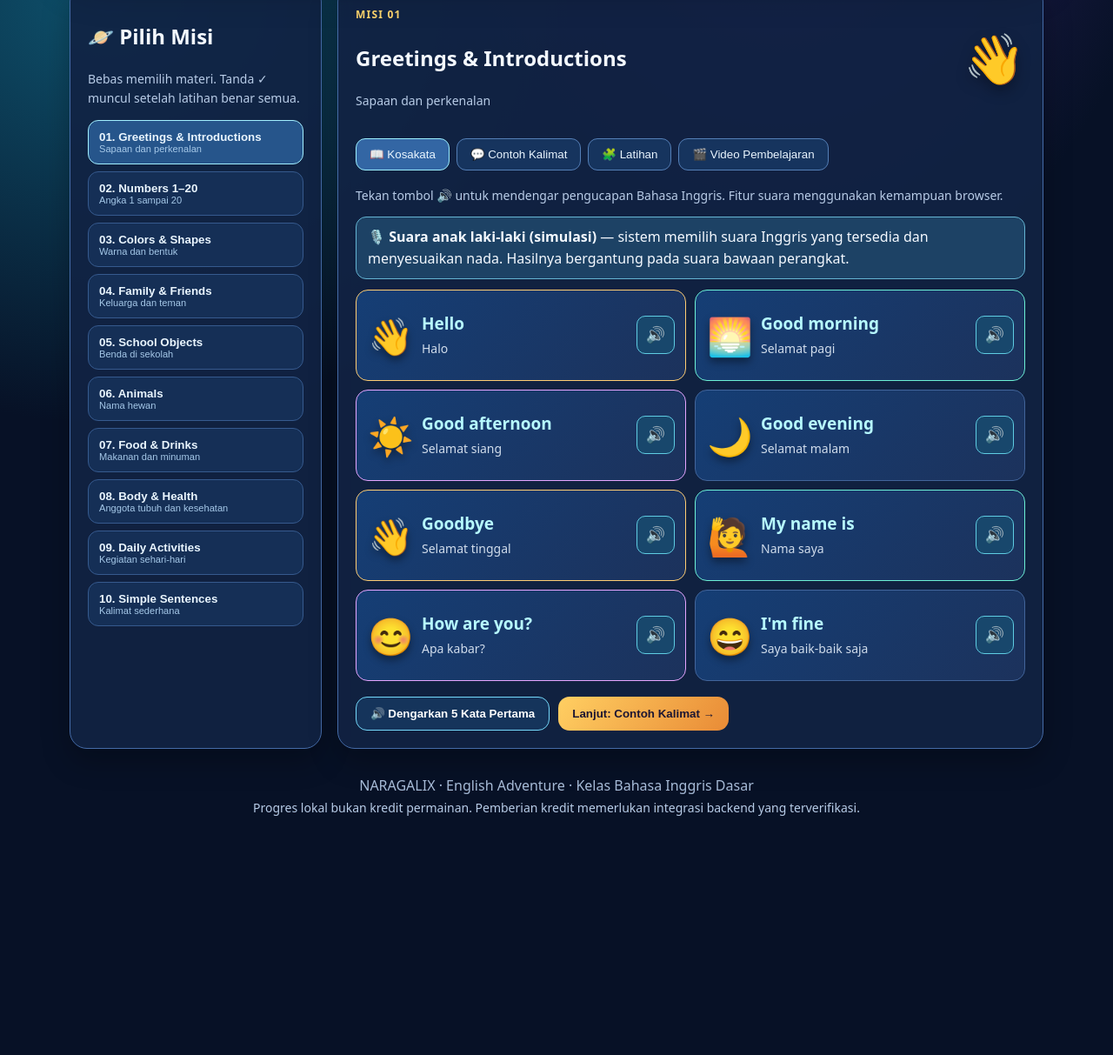
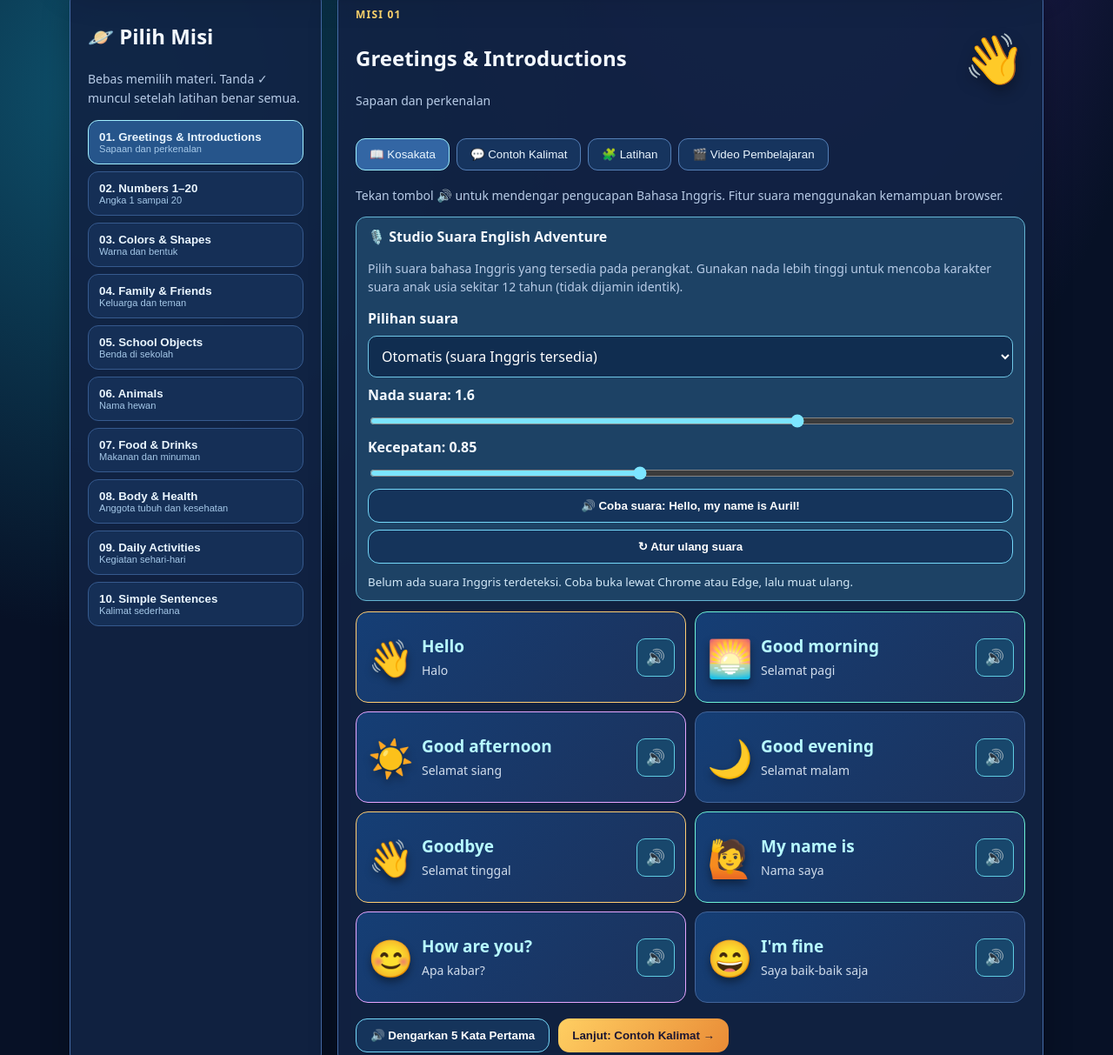
Before and after one commit to Sugeng1104/nagaralix-game, a plain HTML site: page kelas-bahasa-inggris.html in a window 1280 px wide. Shown: the part 435-1648 px from the top of the page at 87% size. Before the commit the page ends 1426 px from the top, so only its background shows below. Drawn offline with Linux system fonts and the light colour scheme.

Commit message:
Add files via upload

```diff
--- a/kelas-bahasa-inggris.html
+++ b/kelas-bahasa-inggris.html
@@ -23,14 +23,23 @@
 .example{font-size:18px;border-left-width:5px}
 .example-visual{font-size:29px;float:right}
 @media(prefers-reduced-motion:reduce){.mission-art{animation:none}.word,.unitbtn{transition:none}}
-</style></head><body><div class="wrap"><header class="top"><a class="back" href="sekolah.html">← Sekolah Galaksi</a><a class="back" href="permainan.html">🚀 Kembali ke Permainan</a></header>
+.voice-settings{line-height:1.5}.voice-controls{display:grid;grid-template-columns:1fr;gap:8px;margin:12px 0}.voice-controls label{font-weight:700}.voice-controls select{width:100%;min-width:0;background:#102d50;color:#fff;border:1px solid #70c7e7;border-radius:10px;padding:11px;font:inherit}.voice-controls input[type=range]{width:100%;accent-color:#7ce5ff}.voice-controls button{width:100%;text-align:center}.voice-settings small{display:block;margin-top:8px;color:#d3e9f8}.coming-soon{text-align:center;padding:36px 22px;background:linear-gradient(135deg,#142d60,#204c72);border:2px dashed #7fdcf3;border-radius:20px}.coming-soon .coming-icon{display:block;font-size:56px;margin-bottom:15px}.coming-soon h3{color:#ffe39b;font-size:25px;margin:8px 0}.coming-soon p{max-width:560px;margin:12px auto;line-height:1.65}</style></head><body><div class="wrap"><header class="top"><a class="back" href="sekolah.html">← Sekolah Galaksi</a><a class="back" href="permainan.html">🚀 Kembali ke Permainan</a></header>
 <section class="hero"><span class="tag">🌌 NARAGALIX · SEKOLAH GALAKSI · LEVEL DASAR</span><h1>🇬🇧 English Adventure</h1><p>Belajar Bahasa Inggris dari nol bersama Auril! Pelajari kosakata, dengarkan pelafalan, baca contoh, lalu selesaikan latihan di setiap misi.</p><div class="stats"><div class="stat">📚 <b>10</b> Misi</div><div class="stat">🗣️ <b>100+</b> Kosakata</div><div class="stat">🧩 <b>30</b> Soal</div><div class="stat">⭐ <b id="completed">0</b>/10 Misi Selesai</div></div><p class="muted" id="progressText">Progres tersimpan di perangkat ini.</p><div class="progress" aria-label="Kemajuan belajar"><div id="progressFill"></div></div></section>
 <div class="layout"><aside class="panel"><h2>🪐 Pilih Misi</h2><p class="muted">Bebas memilih materi. Tanda ✓ muncul setelah latihan benar semua.</p><div id="unitNav" class="unitnav"></div></aside>
 <main class="panel"><div class="lessonhead"><div><span class="tag" id="missionTag">MISI 01</span><h2 id="lessonTitle">Memuat...</h2><p class="muted" id="lessonSubtitle"></p></div><span class="mission-art" id="missionArt" aria-hidden="true">👩‍🚀</span></div>
 <div class="tabs"><button class="tab active" data-tab="words">📖 Kosakata</button><button class="tab" data-tab="examples">💬 Contoh Kalimat</button><button class="tab" data-tab="quiz">🧩 Latihan</button><button class="tab" data-tab="videos">🎬 Video Pembelajaran</button></div>
-<section id="wordsPanel"><p class="muted">Tekan tombol 🔊 untuk mendengar pengucapan Bahasa Inggris. Fitur suara menggunakan kemampuan browser.</p><div class="voice-hint">🎙️ <strong>Suara anak laki-laki (simulasi)</strong> — sistem memilih suara Inggris yang tersedia dan menyesuaikan nada. Hasilnya bergantung pada suara bawaan perangkat.</div><div id="vocab" class="vocab"></div><div class="actions"><button class="btn" id="listenAll">🔊 Dengarkan 5 Kata Pertama</button><button class="btn gold" id="toExamples">Lanjut: Contoh Kalimat →</button></div></section>
+<section id="wordsPanel"><p class="muted">Tekan tombol 🔊 untuk mendengar pengucapan Bahasa Inggris. Fitur suara menggunakan kemampuan browser.</p><div class="voice-hint voice-settings">
+<strong>🎙️ Studio Suara English Adventure</strong>
+<p class="muted">Pilih suara bahasa Inggris yang tersedia pada perangkat. Gunakan nada lebih tinggi untuk mencoba karakter suara anak usia sekitar 12 tahun (tidak dijamin identik).</p>
+<div class="voice-controls"><label for="voiceChoice">Pilihan suara</label><select id="voiceChoice" aria-label="Pilih suara bahasa Inggris"><option value="">Suara otomatis</option></select>
+<label for="voicePitch">Nada suara: <output id="voicePitchValue">1.6</output></label><input id="voicePitch" type="range" min="0.8" max="2" step="0.1" value="1.6">
+<label for="voiceRate">Kecepatan: <output id="voiceRateValue">0.85</output></label><input id="voiceRate" type="range" min="0.6" max="1.2" step="0.05" value="0.85">
+<button class="btn" type="button" id="voicePreview">🔊 Coba suara: Hello, my name is Auril!</button>
+<button class="btn" type="button" id="voiceReset">↻ Atur ulang suara</button></div>
+<small id="voiceStatus" role="status" aria-live="polite">Memuat daftar suara browser…</small>
+</div><div id="vocab" class="vocab"></div><div class="actions"><button class="btn" id="listenAll">🔊 Dengarkan 5 Kata Pertama</button><button class="btn gold" id="toExamples">Lanjut: Contoh Kalimat →</button></div></section>
 <section id="examplesPanel" class="hidden"><p>Perhatikan kalimat dan artinya. Tekan 🔊 untuk berlatih mendengarkan.</p><div id="examples"></div><div class="notice">💡 <strong>Tips Auril:</strong> Ucapkan kalimat perlahan, kemudian ulangi tanpa melihat teks.</div><button class="btn gold" id="toQuiz">Lanjut: Latihan →</button></section>
-<section id="videosPanel" class="hidden"><p class="muted">Pilih salah satu video Bahasa Inggris. Gunakan tombol pemutar untuk memulai, menjeda, atau memperbesar layar.</p><div class="video-list" id="videoList"></div><div class="video-stage"><h3 id="videoTitle">Video Pembelajaran 1</h3><video id="englishVideo" controls playsinline preload="metadata" aria-label="Video pembelajaran Bahasa Inggris"><source src="video/bi1.mp4" type="video/mp4">Browser tidak mendukung video MP4.</video><p class="muted" id="videoHelp">Video tidak diputar otomatis agar siswa dapat memilih kapan mulai belajar.</p></div></section>
+<section id="videosPanel" class="hidden"><div id="videoComingSoon" class="coming-soon hidden" role="status"><span class="coming-icon">🚀🎬</span><h3>Dalam Proses Pembuatan</h3><p>Video pembelajaran untuk misi ini sedang dalam proses pembuatan. Sambil menunggu, ayo belajar melalui Kosakata, Contoh Kalimat, dan Latihan!</p></div><div id="videoAvailable"><p class="muted">Pilih salah satu video Bahasa Inggris. Gunakan tombol pemutar untuk memulai, menjeda, atau memperbesar layar.</p><div class="video-list" id="videoList"></div><div class="video-stage"><h3 id="videoTitle">Video Pembelajaran 1</h3><video id="englishVideo" controls playsinline preload="metadata" aria-label="Video pembelajaran Bahasa Inggris"><source src="video/bi1.mp4" type="video/mp4">Browser tidak mendukung video MP4.</video><p class="muted" id="videoHelp">Video tidak diputar otomatis agar siswa dapat memilih kapan mulai belajar.</p></div></div></section>
 <section id="quizPanel" class="hidden"><p>Jawab <strong>3 soal</strong> dengan benar untuk menyelesaikan misi. Kamu boleh mengulang latihan.</p><div id="questions"></div><div class="actions"><button class="btn green" id="checkAnswers">✓ Periksa Jawaban</button><button class="btn" id="retryQuiz">↻ Ulangi Latihan</button></div><div id="result" class="notice hidden" role="status" aria-live="polite"></div><div class="actions"><button class="btn gold hidden" id="nextMission">Misi Berikutnya →</button></div></section>
 </main></div><footer class="footer">NARAGALIX · English Adventure · Kelas Bahasa Inggris Dasar<br><span class="muted">Progres lokal bukan kredit permainan. Pemberian kredit memerlukan integrasi backend yang terverifikasi.</span></footer></div>
 <script>
@@ -45,32 +54,56 @@ function save(){try{localStorage.setItem(key,JSON.stringify([...completed]))}cat
 const missionIcons=['👋','🔢','🎨','👨‍👩‍👧‍👦','🎒','🐾','🍎','💪','🌞','💬'];
 const wordIcons={'hello':'👋','good morning':'🌅','good afternoon':'☀️','good evening':'🌙','goodbye':'👋','my name is':'🙋','how are you?':'😊',"i'm fine":'😄','one':'1️⃣','two':'2️⃣','three':'3️⃣','four':'4️⃣','five':'5️⃣','six':'6️⃣','seven':'7️⃣','eight':'8️⃣','nine':'9️⃣','ten':'🔟','red':'🔴','blue':'🔵','green':'🟢','yellow':'🟡','white':'⚪','black':'⚫','circle':'⭕','square':'🟦','triangle':'🔺','rectangle':'▭','father':'👨','mother':'👩','brother':'👦','sister':'👧','grandfather':'👴','grandmother':'👵','friend':'🧑‍🤝‍🧑','family':'👨‍👩‍👧‍👦','book':'📚','pencil':'✏️','pen':'🖊️','eraser':'🧽','ruler':'📏','bag':'🎒','desk':'🪑','chair':'🪑','board':'📝','teacher':'👩‍🏫','cat':'🐱','dog':'🐶','bird':'🐦','fish':'🐟','cow':'🐮','goat':'🐐','chicken':'🐔','butterfly':'🦋','rabbit':'🐰','elephant':'🐘','rice':'🍚','bread':'🍞','egg':'🥚','milk':'🥛','water':'💧','apple':'🍎','banana':'🍌','soup':'🍲','juice':'🧃','hungry':'😋','head':'🧑','eyes':'👀','ears':'👂','nose':'👃','mouth':'👄','hands':'🙌','feet':'🦶','healthy':'💚','tired':'😴','energy':'⚡','wake up':'⏰','take a bath':'🛁','eat breakfast':'🥣','go to school':'🏫','read':'📖','write':'✍️','play':'🎮','study':'📚','sleep':'🛌','walk':'🚶','i':'🙋','you':'👉','he':'👦','she':'👧','it':'📦','this':'👇','that':'👉','like':'❤️','have':'🎁','can':'💪'};
 function visualFor(word){return wordIcons[word.toLowerCase()]||'✨'}
-function pickEnglishVoice(){
- const voices=speechSynthesis.getVoices().filter(v=>/^en([-_]|$)/i.test(v.lang));
- return voices.find(v=>/male|boy|daniel|ryan|george|david|guy|james|oliver/i.test(v.name))
- ||voices.find(v=>/en-US/i.test(v.lang))||voices[0]||null;
+const voiceKey='naragalix-english-voice-v2';
+let availableVoices=[],selectedVoiceId='',selectedPitch=1.6,selectedRate=.85;
+try{const v=JSON.parse(localStorage.getItem(voiceKey)||'{}');if(typeof v.voice==='string')selectedVoiceId=v.voice;if(Number.isFinite(v.pitch))selectedPitch=Math.max(.8,Math.min(2,v.pitch));if(Number.isFinite(v.rate))selectedRate=Math.max(.6,Math.min(1.2,v.rate))}catch{}
+function saveVoice(){try{localStorage.setItem(voiceKey,JSON.stringify({voice:selectedVoiceId,pitch:selectedPitch,rate:selectedRate}))}catch{}}
+function englishVoices(){return speechSynthesis.getVoices().filter(v=>/^en(?:[-_]|$)/i.test(v.lang))}
+function voiceId(v){return [v.name,v.lang,v.voiceURI].join('|')}
+function refreshVoices(){
+ if(!('speechSynthesis' in window)){$('voiceStatus').textContent='Browser tidak mendukung sintesis suara.';return}
+ availableVoices=englishVoices();
+ const list=$('voiceChoice');list.replaceChildren();
+ const auto=document.createElement('option');auto.value='';auto.textContent='Otomatis (suara Inggris tersedia)';list.append(auto);
+ availableVoices.forEach(v=>{const opt=document.createElement('option');opt.value=voiceId(v);opt.textContent=v.name+' — '+v.lang+(v.localService?' (perangkat)':'');list.append(opt)});
+ if(selectedVoiceId&&!availableVoices.some(v=>voiceId(v)===selectedVoiceId))selectedVoiceId='';
+ list.value=selectedVoiceId;
+ $('voiceStatus').textContent=availableVoices.length?availableVoices.length+' suara Inggris ditemukan. Pilih dan tekan Coba suara.':'Belum ada suara Inggris terdeteksi. Coba buka lewat Chrome atau Edge, lalu muat ulang.';
 }
+function setupVoice(){
+ $('voicePitch').value=String(selectedPitch);$('voiceRate').value=String(selectedRate);
+ $('voicePitchValue').textContent=selectedPitch.toFixed(1);$('voiceRateValue').textContent=selectedRate.toFixed(2);
+ $('voiceChoice').addEventListener('change',e=>{selectedVoiceId=e.target.value;saveVoice()});
+ $('voicePitch').addEventListener('input',e=>{selectedPitch=Number(e.target.value);$('voicePitchValue').textContent=selectedPitch.toFixed(1);saveVoice()});
+ $('voiceRate').addEventListener('input',e=>{selectedRate=Number(e.target.value);$('voiceRateValue').textContent=selectedRate.toFixed(2);saveVoice()});
+ $('voicePreview').addEventListener('click',()=>speech('Hello, my name is Auril!'));
+ $('voiceReset').addEventListener('click',()=>{selectedVoiceId='';selectedPitch=1.6;selectedRate=.85;saveVoice();setupVoiceValues();refreshVoices()});
+ refreshVoices();if('speechSynthesis' in window){speechSynthesis.addEventListener?.('voiceschanged',refreshVoices);setTimeout(refreshVoices,500)}
+}
+function setupVoiceValues(){$('voicePitch').value=String(selectedPitch);$('voiceRate').value=String(selectedRate);$('voicePitchValue').textContent=selectedPitch.toFixed(1);$('voiceRateValue').textContent=selectedRate.toFixed(2)}
 function speech(text){
- if(!('speechSynthesis'in window)){alert('Browser ini belum mendukung suara.');return}
- speechSynthesis.cancel();const u=new SpeechSynthesisUtterance(text);
- u.lang='en-US';u.rate=.87;u.pitch=1.4;
- const voice=pickEnglishVoice();if(voice){u.voice=voice;u.lang=voice.lang}
+ if(!('speechSynthesis' in window)){alert('Browser ini belum mendukung suara.');return}
+ speechSynthesis.cancel();
+ const u=new SpeechSynthesisUtterance(text);u.lang='en-US';u.pitch=selectedPitch;u.rate=selectedRate;u.volume=1;
+ const v=availableVoices.find(v=>voiceId(v)===selectedVoiceId)||availableVoices.find(v=>v.lang.toLowerCase()==='en-us')||availableVoices[0];
+ if(v){u.voice=v;u.lang=v.lang}
+ u.onerror=()=>{$('voiceStatus').textContent='Suara tidak berhasil diputar. Coba suara lain atau periksa volume perangkat.'};
  speechSynthesis.speak(u);
 }
 
 function updateProgress(){$('completed').textContent=completed.size;$('progressFill').style.width=(completed.size/UNITS.length*100)+'%';$('progressText').textContent=`${completed.size} dari ${UNITS.length} misi selesai · progres disimpan di perangkat ini.`}
 function drawNav(){const nav=$('unitNav');nav.replaceChildren();UNITS.forEach((u,i)=>{const b=document.createElement('button');b.className='unitbtn'+(current===i?' active':'');b.innerHTML=`<span class="done">${completed.has(i)?'✓':''}</span><strong>${String(i+1).padStart(2,'0')}. ${u.title}</strong><small>${u.subtitle}</small>`;b.onclick=()=>select(i);nav.append(b)})}
-function setTab(name){if(tab==='videos'&&name!=='videos')$('englishVideo').pause();tab=name;for(const name2 of ['words','examples','quiz','videos']){$(name2+'Panel').classList.toggle('hidden',name2!==name)}document.querySelectorAll('.tab').forEach(b=>b.classList.toggle('active',b.dataset.tab===name))}
+function setTab(name){if(name==='videos'){$('videoAvailable').classList.toggle('hidden',current!==0);$('videoComingSoon').classList.toggle('hidden',current===0);if(current!==0){$('englishVideo').pause();$('englishVideo').removeAttribute('src');$('englishVideo').load()}else if(!$('englishVideo').getAttribute('src'))selectVideo(activeVideo)}if(tab==='videos'&&name!=='videos')$('englishVideo').pause();tab=name;for(const name2 of ['words','examples','quiz','videos']){$(name2+'Panel').classList.toggle('hidden',name2!==name)}document.querySelectorAll('.tab').forEach(b=>b.classList.toggle('active',b.dataset.tab===name))}
 function selectVideo(i){activeVideo=i;const player=$('englishVideo');player.pause();player.src='video/'+videoFiles[i];player.load();$('videoTitle').textContent='Video Pembelajaran '+(i+1);document.querySelectorAll('.video-choice').forEach((b,j)=>b.classList.toggle('active',j===i));$('videoHelp').textContent='Tekan ▶ untuk memutar video '+(i+1)+'.'}
 function setupVideos(){const list=$('videoList');videoFiles.forEach((f,i)=>{const b=document.createElement('button');b.type='button';b.className='video-choice';const title=document.createElement('strong');title.textContent='🎬 Video Pembelajaran '+(i+1);const meta=document.createElement('small');meta.textContent=f+' · sekitar 8 detik';b.append(title,meta);b.onclick=()=>selectVideo(i);list.append(b)});selectVideo(0);$('englishVideo').addEventListener('error',()=>{$('videoHelp').textContent='Video tidak ditemukan. Pastikan file ada di folder video/ pada GitHub.'})}
 function select(i){current=i;const u=UNITS[i];$('missionTag').textContent='MISI '+String(i+1).padStart(2,'0');$('lessonTitle').textContent=u.title;$('lessonSubtitle').textContent=u.subtitle;$('missionArt').textContent=missionIcons[i]||'🚀';
 const voc=$('vocab');voc.replaceChildren();u.vocab.forEach(([en,id])=>{const el=document.createElement('div');el.className='word';const pic=document.createElement('span');pic.className='word-visual';pic.textContent=visualFor(en);pic.setAttribute('aria-hidden','true');const t=document.createElement('div');t.className='word-text';const strong=document.createElement('strong');strong.textContent=en;const small=document.createElement('small');small.textContent=id;t.append(strong,small);const b=document.createElement('button');b.className='speak';b.textContent='🔊';b.setAttribute('aria-label','Dengarkan '+en);b.onclick=()=>speech(en);el.append(pic,t,b);voc.append(el)});
 const examples=$('examples');examples.replaceChildren();u.examples.forEach(([en,id])=>{const e=document.createElement('div');e.className='example';const b=document.createElement('button');b.className='speak';b.textContent='🔊';b.onclick=()=>speech(en);const t=document.createElement('div');t.innerHTML='<strong></strong><br><em></em>';t.querySelector('strong').textContent=en;t.querySelector('em').textContent=id;const pic=document.createElement('span');pic.className='example-visual';pic.textContent=missionIcons[current];pic.setAttribute('aria-hidden','true');e.append(pic,t,b);examples.append(e)});
-drawQuiz();drawNav();setTab('words');}
+$('videoAvailable').classList.toggle('hidden',i!==0);$('videoComingSoon').classList.toggle('hidden',i===0);if(i!==0){$('englishVideo').pause();$('englishVideo').removeAttribute('src');$('englishVideo').load()}drawQuiz();drawNav();setTab('words');}
 function drawQuiz(){const target=$('questions');target.replaceChildren();UNITS[current].quiz.forEach((q,i)=>{const card=document.createElement('fieldset');card.className='question';const legend=document.createElement('legend');legend.textContent=`${i+1}. ${q.q}`;card.append(legend);q.options.forEach((opt,j)=>{const l=document.createElement('label');l.className='option';const inp=document.createElement('input');inp.type='radio';inp.name='q'+i;inp.value=j;const span=document.createElement('span');span.textContent=opt;l.append(inp,span);card.append(l)});target.append(card)});$('result').className='notice hidden';$('nextMission').classList.add('hidden')}
 function check(){let score=0;const u=UNITS[current];u.quiz.forEach((q,i)=>{const selected=document.querySelector('input[name="q'+i+'"]:checked');if(selected&&Number(selected.value)===q.answer)score++});const result=$('result');result.className='notice '+(score===3?'good':'bad');if(score===3){completed.add(current);save();updateProgress();drawNav();result.textContent='🎉 Excellent! Semua 3 jawaban benar. Misi ini selesai!';if(current<UNITS.length-1)$('nextMission').classList.remove('hidden');else result.textContent+=' Kamu telah menuntaskan seluruh misi dasar!'}else{result.textContent=`Kamu menjawab ${score}/3 benar. Coba pelajari kembali dan ulangi latihan. Jawaban benar belum ditampilkan agar kamu bisa berlatih.`;$('nextMission').classList.add('hidden')}}
 document.querySelectorAll('.tab').forEach(b=>b.onclick=()=>setTab(b.dataset.tab));$('toExamples').onclick=()=>setTab('examples');$('toQuiz').onclick=()=>setTab('quiz');$('checkAnswers').onclick=check;$('retryQuiz').onclick=drawQuiz;$('nextMission').onclick=()=>select(Math.min(current+1,UNITS.length-1));
 $('listenAll').onclick=()=>{if(!('speechSynthesis'in window)){alert('Browser ini belum mendukung suara.');return}speechSynthesis.cancel();const phrase=UNITS[current].vocab.slice(0,5).map(v=>v[0]).join('. ');speech(phrase)};
-setupVideos();updateProgress();select(0);
+setupVoice();setupVideos();updateProgress();select(0);
 })();
 </script></body></html>
```
